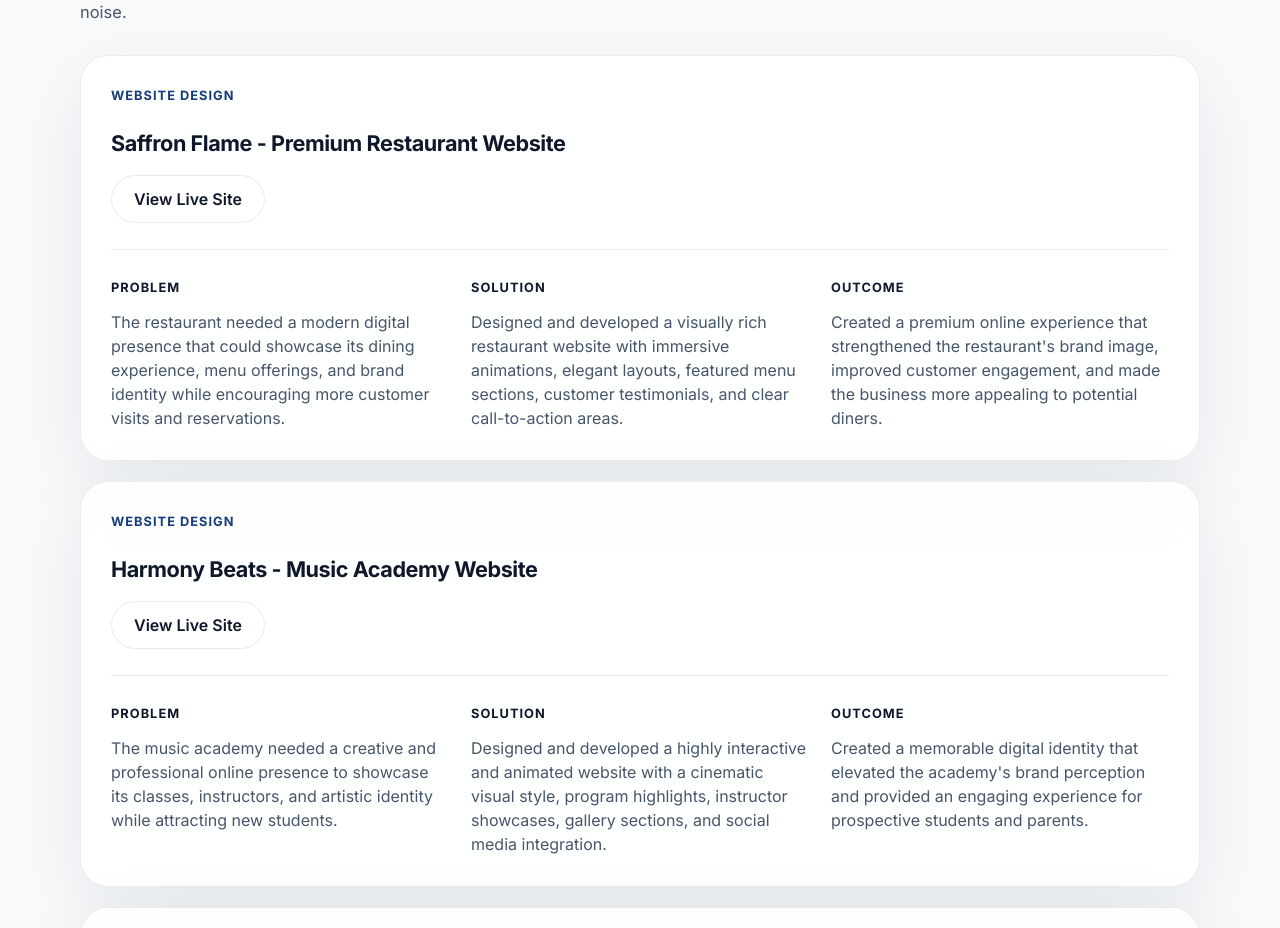
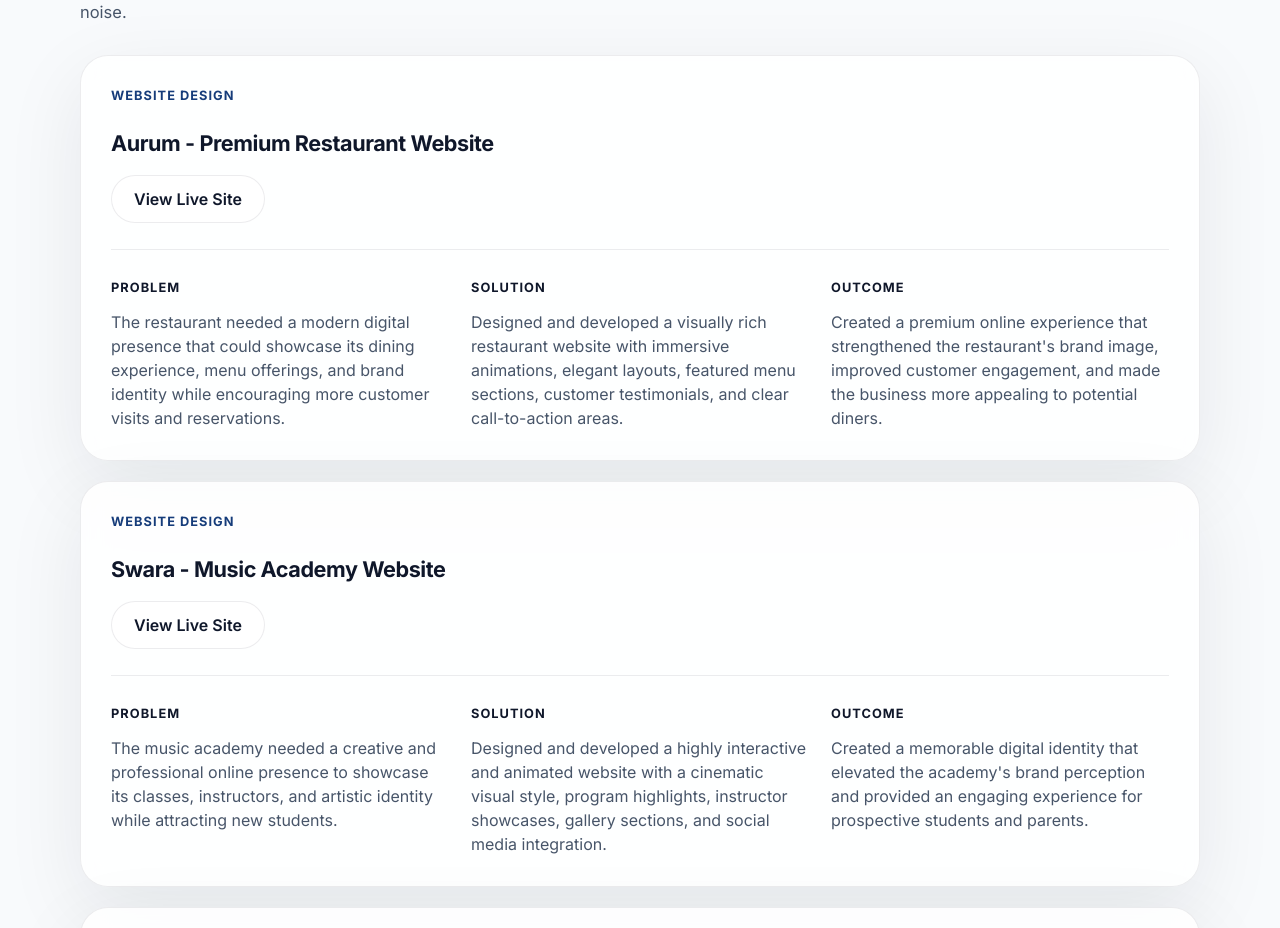
Before and after one commit to Mitulpatel6294/portfolio, a React (Vite) app: page / in a window 1280 px wide. Shown: the part 1765-2693 px from the top of the page. Built offline with nearby package versions, Linux system fonts and the light colour scheme.

Commit message:
add change

```diff
--- a/src/App.jsx
+++ b/src/App.jsx
@@ -18,7 +18,7 @@ const services = [
 
 const projects = [
   {
-    name: "Saffron Flame - Premium Restaurant Website",
+    name: "Aurum - Premium Restaurant Website",
     category: "Website Design",
     liveUrl: "https://restaurant-vcxv.vercel.app/",
     problem:
@@ -29,7 +29,7 @@ const projects = [
       "Created a premium online experience that strengthened the restaurant's brand image, improved customer engagement, and made the business more appealing to potential diners.",
   },
   {
-    name: "Harmony Beats - Music Academy Website",
+    name: "Swara - Music Academy Website",
     category: "Website Design",
     liveUrl: "https://music-sepia-theta.vercel.app/",
     problem:
```
